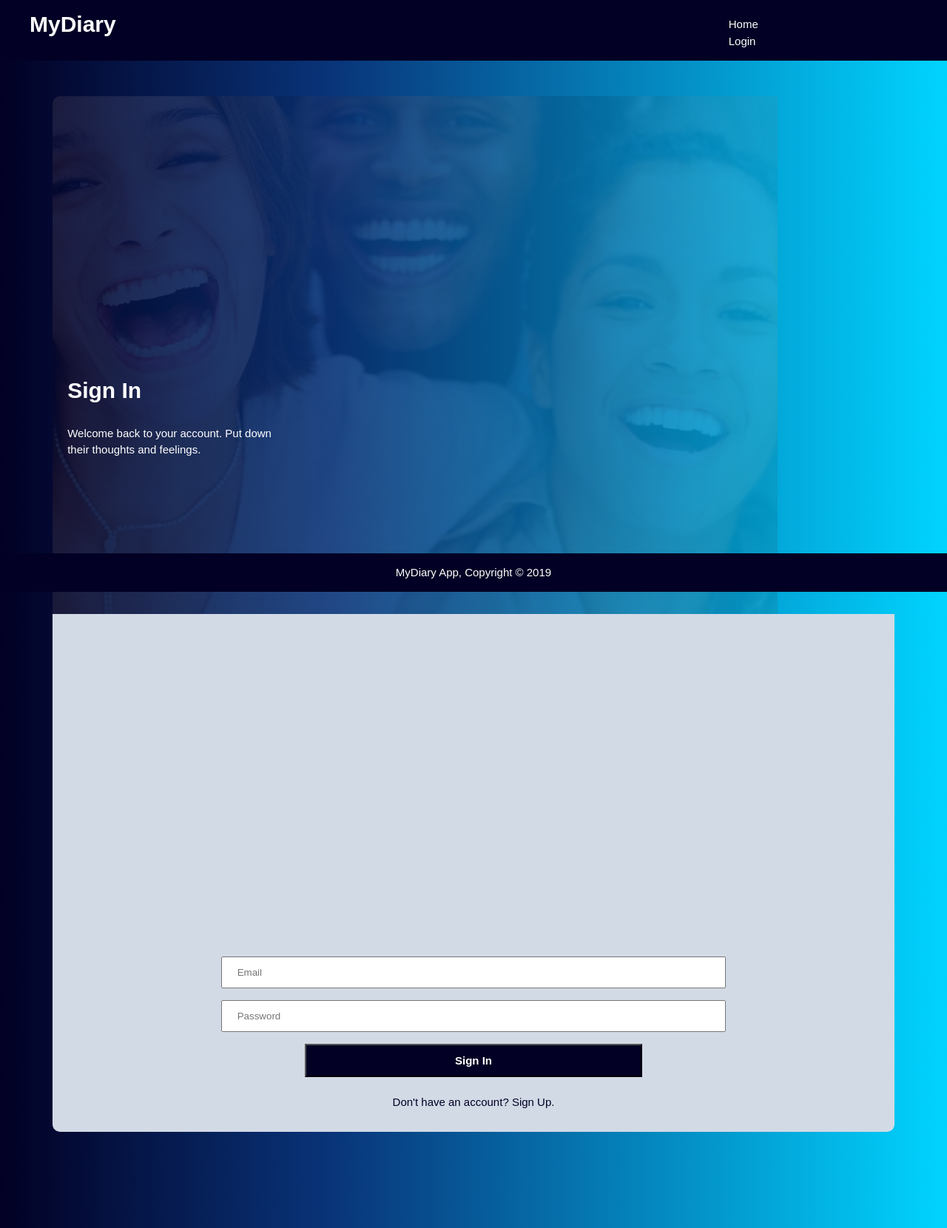
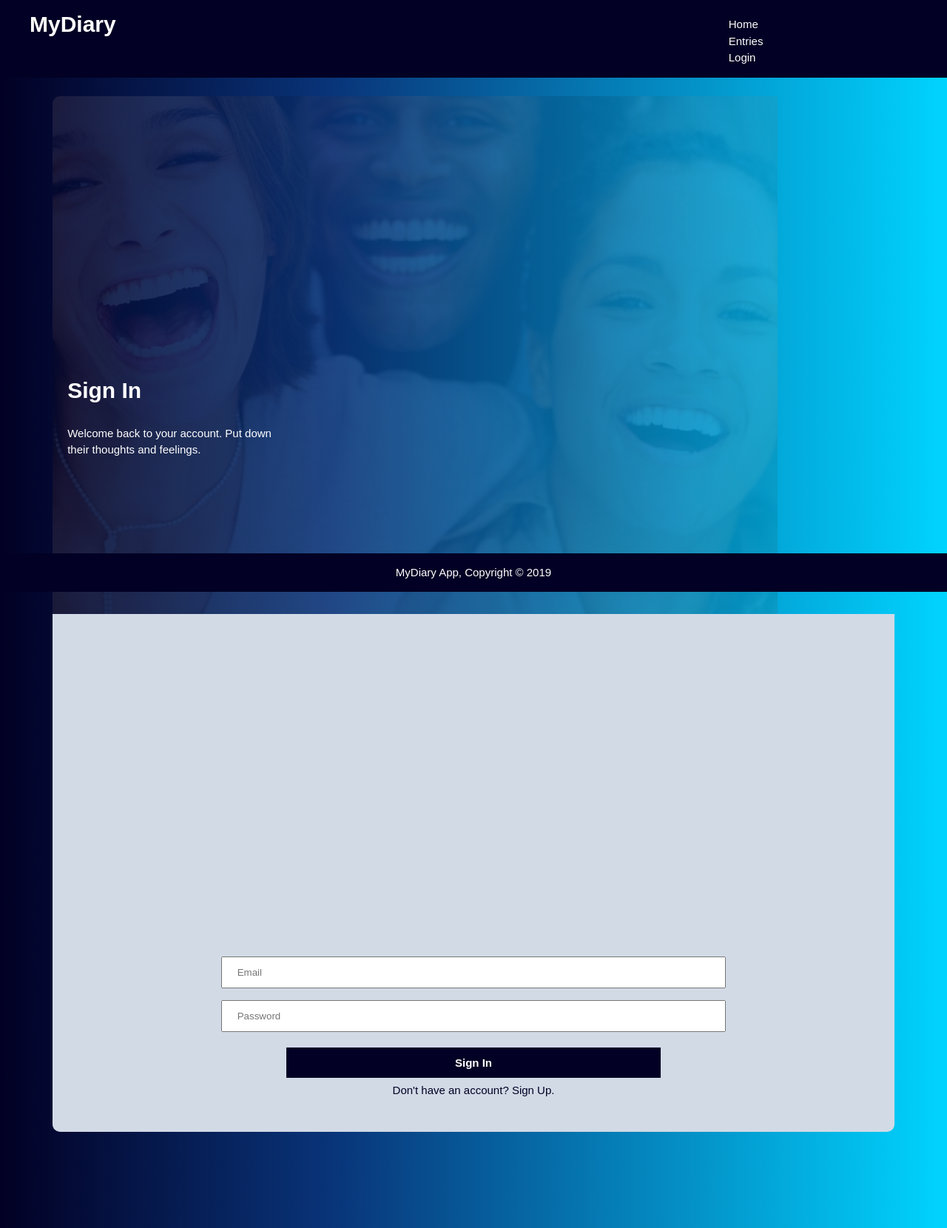
Before and after one commit to Ntare22/MyDiary-Andela, a plain HTML site: page ui/login.html in a window 1280 px wide. Shown: the whole page at 74% size. Drawn offline with Linux system fonts and the light colour scheme.

Commit message:
bug(ui): fix html links to other pages
redirect the links to point to relevant pages.

[ Finishes #169225453 ]

```diff
--- a/ui/css/style.css
+++ b/ui/css/style.css
@@ -162,7 +162,7 @@ aside {
 }
 
 
-.signup-info button,
+/* .signup-info button,
 .signin-info button,
 .thoughts-btn,
 .settings button {
@@ -173,7 +173,7 @@ aside {
     color: #ffffff;
     font-size: 100%;
     font-weight: bold;
-}
+} */
 
 .thoughts-btn {
     margin-left: 60%;
@@ -261,8 +261,14 @@ aside p a:hover {
     height: 80vh;
 }
 
-.buttons {
-    margin-top: 50px;
+.buttons,
+.settings button {
+    padding: 12px 20%;
+    background: #020024;
+    color: #ffffff;
+    font-size: 100%;
+    font-weight: bold;
+    text-decoration: none;
 }
 
 .options .btn {
--- a/ui/js/index.js
+++ b/ui/js/index.js
@@ -24,11 +24,11 @@ window.onclick = (event) => {
     }
 }
 
-/* Redirect to Profile, & Thoughts pages */
+/* Redirect to Profile, & entries pages */
+
 document.getElementById("profile-btn").onclick = () => {
-    location.href = "../ui/profile.html";
+    window.location.href = "./profile.html";
 }
-
 
 
 const saveEntry = () => {
@@ -59,9 +59,9 @@ const saveEntry = () => {
 
 /************* Login ***************/
 
-const logIn = () => {
-    console.log("We're logged in")
-}
+// const logIn = () => {
+//     console.log("We're logged in")
+// }
 
 
 
@@ -70,3 +70,5 @@ const logIn = () => {
 const logOut = () => {
     console.log("And we're logged out!!!!")
 }
+
+window.onload = logOut;
--- a/ui/login.html
+++ b/ui/login.html
@@ -16,8 +16,9 @@
         </div>
         <nav id="navbar">
             <ul>
-                <li><a href="../index.html">Home</a></li>
-                <li><a href="./login.html">Login</a></li>
+                <li><a href="index.html">Home</a></li>
+                <li><a href="entries.html">Entries</a></li>
+                <li><a href="login.html">Login</a></li>
             </ul>
         </nav>
     </header>
@@ -44,7 +45,8 @@
                         <!-- <label for="name">Name</label><br /> -->
                         <input type="text" placeholder="Password" />
                     </div>
-                    <button type="submit" onclick="logIn()">Sign In</button>
+                    <br>
+                    <a href="entries.html" class="buttons" id="signin-btn">Sign In</a>
                 </form>
             </div>
             <p><a href="index.html">Don't have an account? Sign Up.</a></p>
```
Also changed, not shown: ui/entries.html (+1 -0 lines), ui/index.html (+5 -3 lines), ui/profile.html (+5 -3 lines), .nyc_output/730a767d-b903-4b65-b360-0388708a30d4.json (added), .nyc_output/processinfo/730a767d-b903-4b65-b360-0388708a30d4.json (added), .nyc_output/processinfo/index.json (added), 3 other files.
